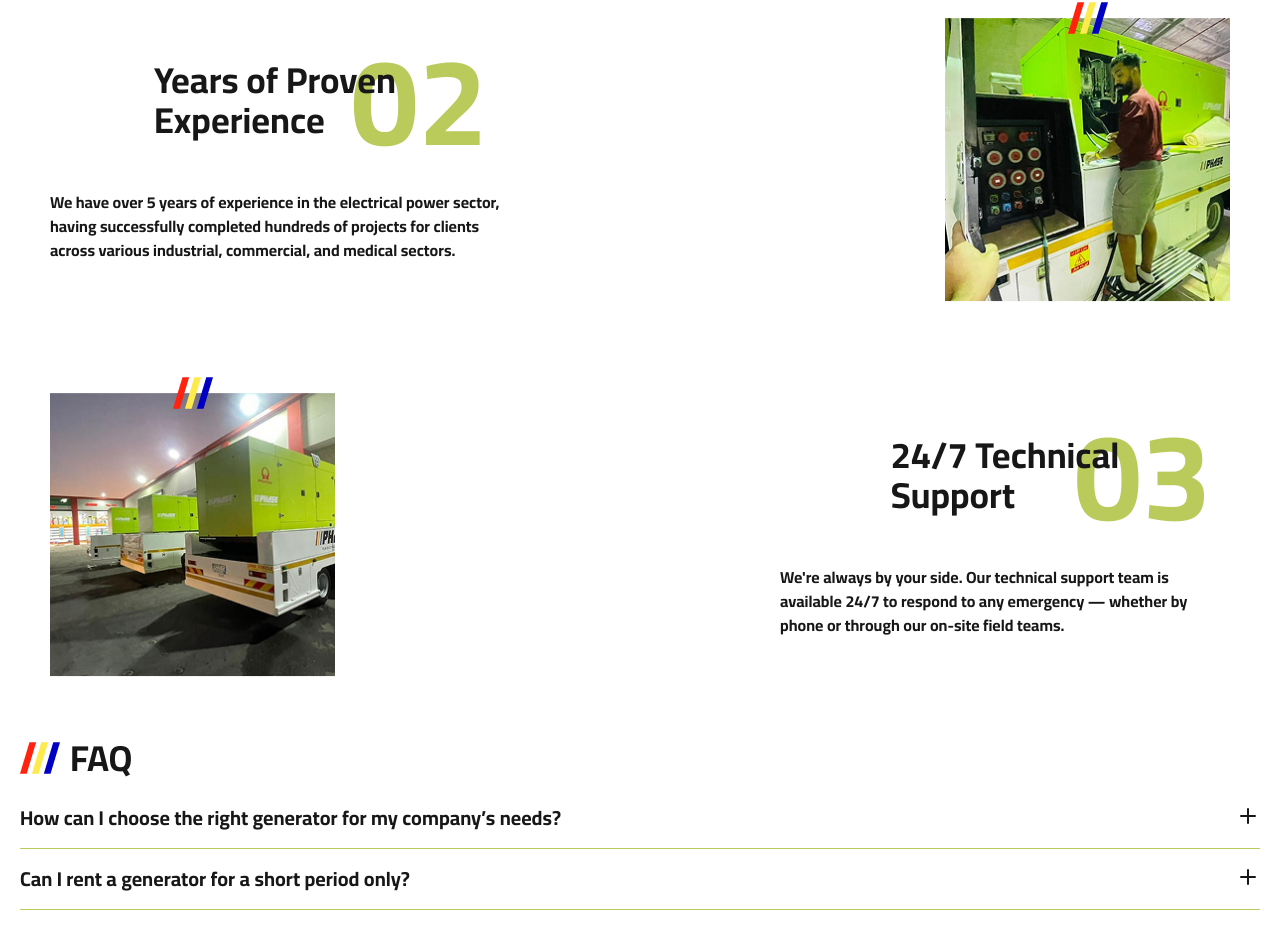
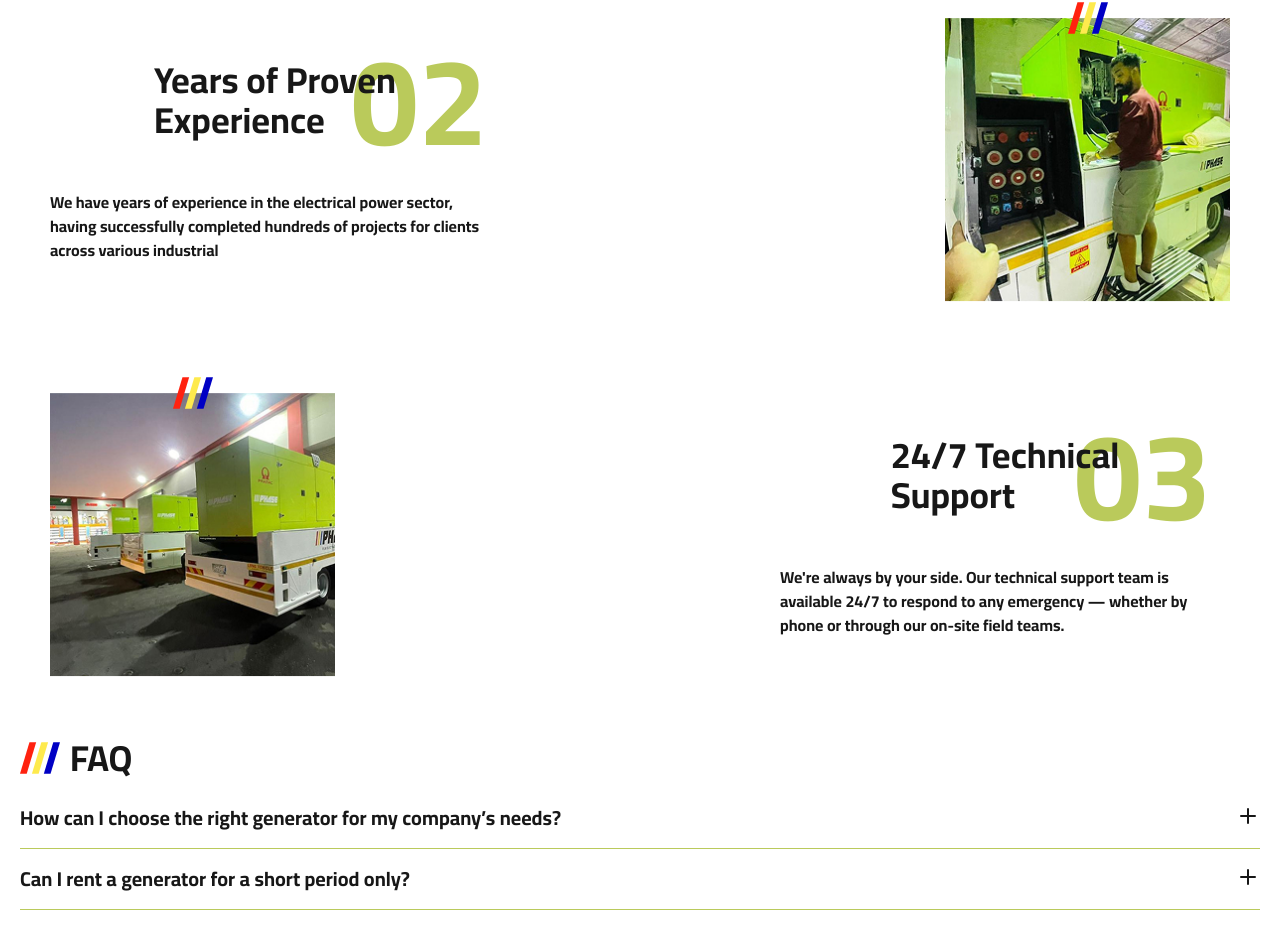
Before and after one commit to Aliicoder/threephase, a Next.js app: page / in a window 1280 px wide. Shown: the part 4761-5689 px from the top of the page. Built offline with nearby package versions, Linux system fonts and the light colour scheme.

Commit message:
0-0.3.0 text edit

```diff
--- a/src/components/sections/WhyChooseUs.tsx
+++ b/src/components/sections/WhyChooseUs.tsx
@@ -127,10 +127,9 @@ const WhyChooseUs = () => {
                 </h1>
               </div>
               <p className="max-w-[450px]">
-                We have over 5 years of experience in the electrical power
-                sector, having successfully completed hundreds of projects for
-                clients across various industrial, commercial, and medical
-                sectors.
+                We have years of experience in the electrical power sector,
+                having successfully completed hundreds of projects for clients
+                across various industrial
               </p>
             </div>
             <div className={clsx("relative aspect-[1/1] h-full")}>
--- a/src/components/sections/arabic/WhyChooseUs.tsx
+++ b/src/components/sections/arabic/WhyChooseUs.tsx
@@ -127,9 +127,8 @@ const WhyChooseUs = () => {
                 </h1>
               </div>
               <p className="max-w-[450px]">
-                نتمتع بخبرة تزيد عن 5 سنوات في مجال الطاقة الكهربائية، حيث نفذنا
-                مئات المشاريع الناجحة لعملاء من مختلف القطاعات الصناعية
-                والتجارية والطبية.
+                نتمتع بخبرة سنوات في مجال الطاقة الكهربائية، حيث نفذنا مئات
+                المشاريع الناجحة لعملاء من مختلف القطاعات
               </p>
             </div>
             <div className={clsx("relative aspect-[1/1] h-full")}>
```
